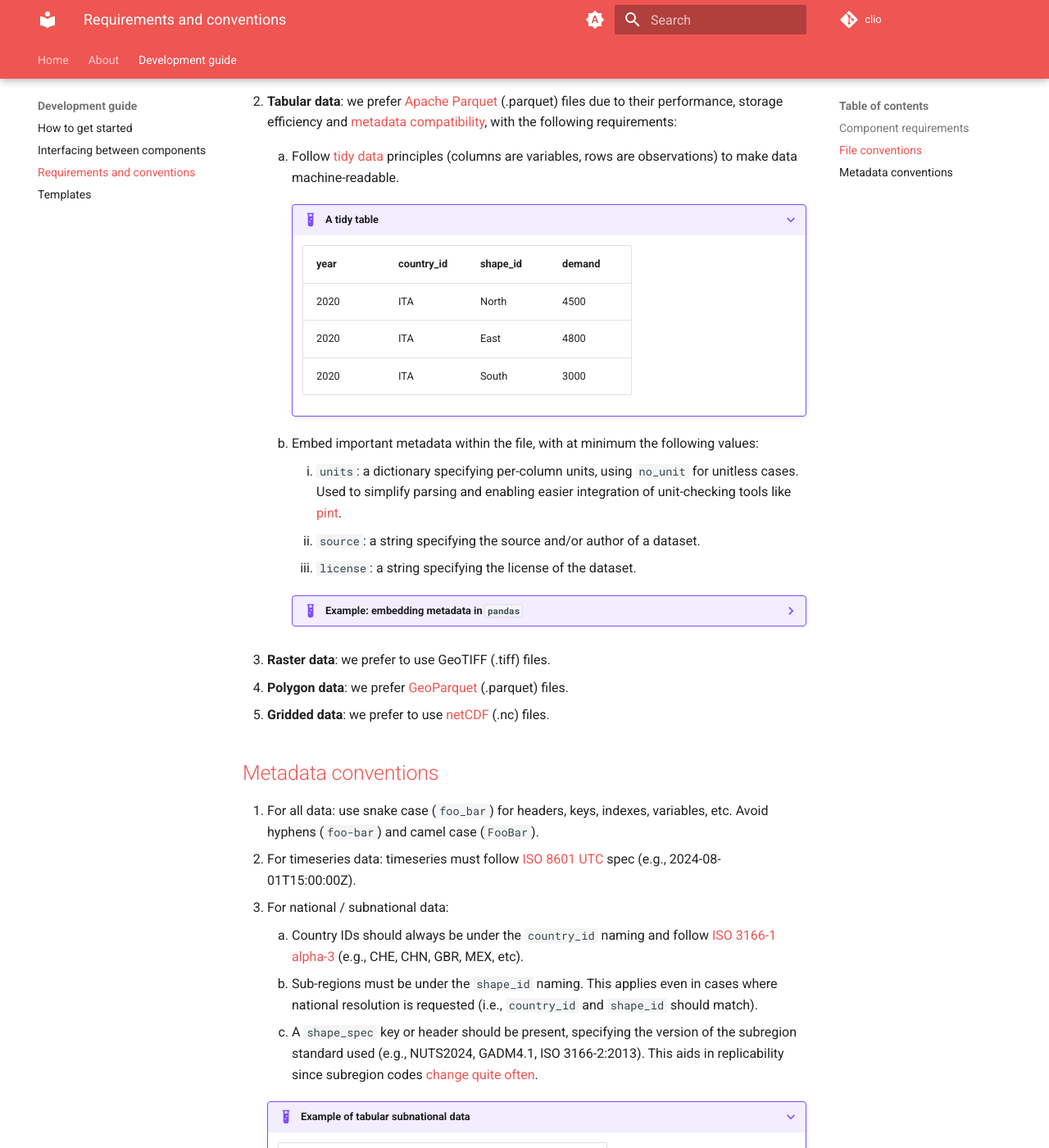
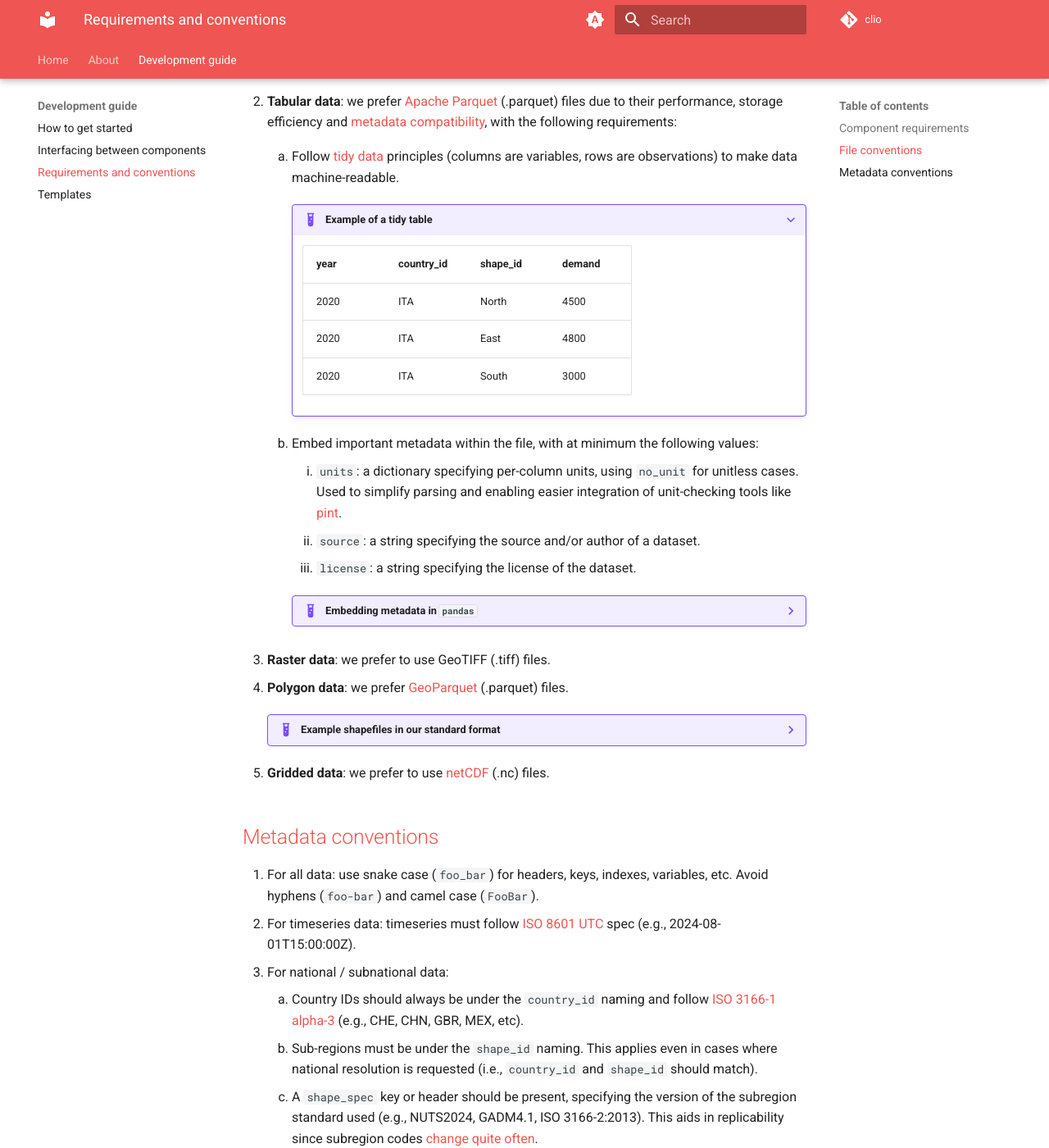
Before and after one commit to calliope-project/clio, an MkDocs documentation site: the page built from docs/development_guide/requirements.md, in a window 1280 px wide and 1400 px high, scrolled down 1869 px. Shown: the whole window at 82% size. Built offline with MkDocs 1.6.1 and Material for MkDocs 9.7.7, drawn with Linux system fonts in a browser that asks for light colours; comment, search, counter and statistics services are not loaded.

Commit message:
Point to example files in the docs

```diff
--- a/docs/development_guide/requirements.md
+++ b/docs/development_guide/requirements.md
@@ -44,7 +44,7 @@ The following is a list of general advice on how to format files to help tools i
 2. **Tabular data**: we prefer [Apache Parquet](https://parquet.apache.org/) (.parquet) files due to their performance, storage efficiency and [metadata compatibility](https://parquet.apache.org/docs/file-format/metadata/), with the following requirements:
     1. Follow [tidy data](https://vita.had.co.nz/papers/tidy-data.pdf) principles (columns are variables, rows are observations) to make data machine-readable.
 
-        ???+ example "A tidy table"
+        ???+ example "Example of a tidy table"
 
             | year          | country_id       | shape_id         | demand       |
             |---------------|------------------|------------------|--------------|
@@ -75,6 +75,13 @@ The following is a list of general advice on how to format files to help tools i
 
 3. **Raster data**: we prefer to use GeoTIFF (.tiff) files.
 4. **Polygon data**: we prefer [GeoParquet](https://geoparquet.org/) (.parquet) files.
+
+    ??? example "Example shapefiles in our standard format"
+
+        You can find some simple examples of our standard data format in the `clio/resources/shapes` folder.
+
+        --8<-- "resources/shapes/README.md:docs"
+
 5. **Gridded data**: we prefer to use [netCDF](https://www.unidata.ucar.edu/software/netcdf/) (.nc) files.
 
 ## Metadata conventions
```
Also changed, not shown: other parts of docs/development_guide/requirements.md (+1 -1 lines), resources/shapes/README.md (+2 -0 lines).
